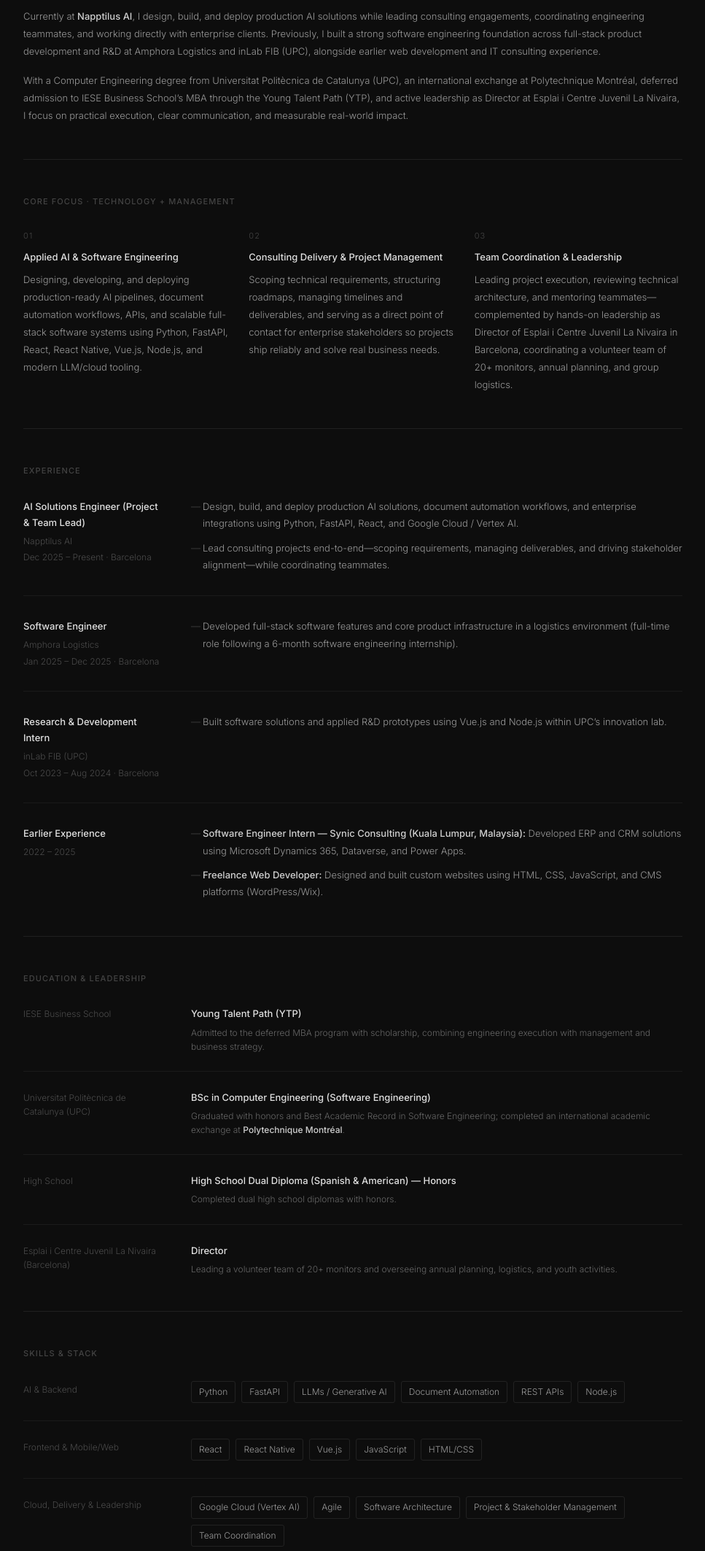
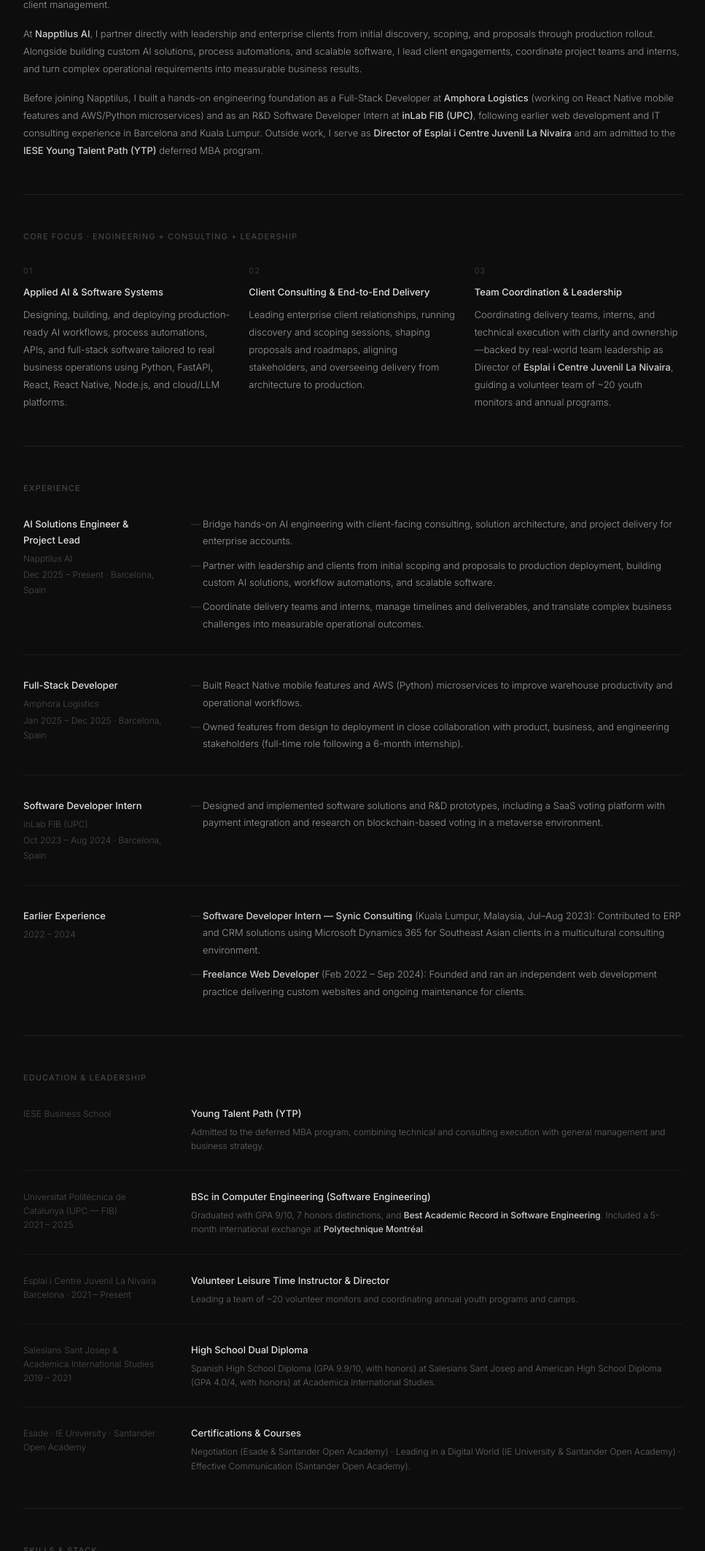
Before and after one commit to VinasRicard/VinasRicard, a plain HTML site: page index.html in a window 1280 px wide. Shown: the part 674-2800 px from the top of the page at 73% size, without its empty margins (156-1123 px from the left). Drawn offline with Linux system fonts and the light colour scheme.

Commit message:
Update website content: new hero, about, experience, education & leadership, skills and contact
Co-Authored-By: Claude Opus 5.5 <noreply@anthropic.com>

```diff
--- a/index.html
+++ b/index.html
@@ -3,8 +3,8 @@
 <head>
   <meta charset="UTF-8">
   <meta name="viewport" content="width=device-width, initial-scale=1.0">
-  <title>Ricard Viñas — AI Engineer & Consulting Project Lead</title>
-  <meta name="description" content="Ricard Viñas — AI Engineer & Consulting Project Lead in Barcelona. Building production AI systems and leading enterprise consulting projects and teams.">
+  <title>Ricard Viñas — AI Solutions Engineer & Project Lead</title>
+  <meta name="description" content="Ricard Viñas Ferran — AI Solutions Engineer & Project Lead at Napptilus AI, Barcelona. Building production AI systems and leading enterprise consulting delivery.">
   <link href="https://fonts.googleapis.com/css2?family=Inter:wght@300;400;500&display=swap" rel="stylesheet">
   <link rel="stylesheet" href="styles.css">
 </head>
@@ -14,7 +14,7 @@
   <nav class="nav">
     <div class="nav-left">
       <div class="nav-name">Ricard Viñas,</div>
-      <div class="nav-role">AI Engineer & Consulting Project Lead</div>
+      <div class="nav-role">AI Solutions Engineer & Project Lead</div>
     </div>
     <div class="nav-links">
       <a href="#about">About</a>
@@ -28,8 +28,8 @@
 
     <!-- HERO -->
     <header class="hero">
-      <h1 class="hero-title">Building production AI systems and leading enterprise consulting projects and teams.</h1>
-      <p class="hero-text">Computer Engineering graduate (UPC) with honors and Best Academic Record in Software Engineering, and admitted to IESE Business School’s Young Talent Path (YTP) with scholarship. At Napptilus AI, I combine hands-on AI engineering with consulting project management, team coordination, and client delivery—turning complex business problems into reliable, scalable solutions without unnecessary complexity.</p>
+      <h1 class="hero-title">Building production AI systems and leading enterprise consulting delivery.</h1>
+      <p class="hero-text">AI Solutions Engineer and Project Lead at Napptilus AI in Barcelona, bridging hands-on AI engineering with client-facing consulting, solution architecture, and team coordination. Admitted to IESE Business School’s Young Talent Path (YTP), with a Computer Engineering degree (Best Academic Record in Software Engineering) from UPC.</p>
       <div class="hero-ctas">
         <a href="#contact" class="btn btn--primary">Get in touch</a>
         <a href="https://www.linkedin.com/in/ricardvinas/" target="_blank" rel="noopener" class="btn">LinkedIn ↗</a>
@@ -44,9 +44,9 @@
       <section class="section" id="about">
         <div class="section-label">About Me</div>
         <div class="section-body">
-          <p>I am an AI Engineer and Project/Team Lead based in Barcelona, bridging technical execution, project management, and business delivery.</p>
-          <p>Currently at <strong>Napptilus AI</strong>, I design, build, and deploy production AI solutions while leading consulting engagements, coordinating engineering teammates, and working directly with enterprise clients. Previously, I built a strong software engineering foundation across full-stack product development and R&amp;D at Amphora Logistics and inLab FIB (UPC), alongside earlier web development and IT consulting experience.</p>
-          <p>With a Computer Engineering degree from Universitat Politècnica de Catalunya (UPC), an international exchange at Polytechnique Montréal, deferred admission to IESE Business School’s MBA through the Young Talent Path (YTP), and active leadership as Director at Esplai i Centre Juvenil La Nivaira, I focus on practical execution, clear communication, and measurable real-world impact.</p>
+          <p>I am an AI Solutions Engineer and Project Lead based in Barcelona, working at the intersection of applied AI engineering, consulting delivery, and client management.</p>
+          <p>At <strong>Napptilus AI</strong>, I partner directly with leadership and enterprise clients from initial discovery, scoping, and proposals through production rollout. Alongside building custom AI solutions, process automations, and scalable software, I lead client engagements, coordinate project teams and interns, and turn complex operational requirements into measurable business results.</p>
+          <p>Before joining Napptilus, I built a hands-on engineering foundation as a Full-Stack Developer at <strong>Amphora Logistics</strong> (working on React Native mobile features and AWS/Python microservices) and as an R&amp;D Software Developer Intern at <strong>inLab FIB (UPC)</strong>, following earlier web development and IT consulting experience in Barcelona and Kuala Lumpur. Outside work, I serve as <strong>Director of Esplai i Centre Juvenil La Nivaira</strong> and am admitted to the <strong>IESE Young Talent Path (YTP)</strong> deferred MBA program.</p>
         </div>
       </section>
 
@@ -54,22 +54,22 @@
 
       <!-- CORE FOCUS -->
       <section class="section">
-        <div class="section-label">Core Focus · Technology + Management</div>
+        <div class="section-label">Core Focus · Engineering + Consulting + Leadership</div>
         <div class="section-body pillars">
           <div class="pillar">
             <div class="pillar-num">01</div>
-            <div class="pillar-title">Applied AI & Software Engineering</div>
-            <p class="pillar-text">Designing, developing, and deploying production-ready AI pipelines, document automation workflows, APIs, and scalable full-stack software systems using Python, FastAPI, React, React Native, Vue.js, Node.js, and modern LLM/cloud tooling.</p>
+            <div class="pillar-title">Applied AI & Software Systems</div>
+            <p class="pillar-text">Designing, building, and deploying production-ready AI workflows, process automations, APIs, and full-stack software tailored to real business operations using Python, FastAPI, React, React Native, Node.js, and cloud/LLM platforms.</p>
           </div>
           <div class="pillar">
             <div class="pillar-num">02</div>
-            <div class="pillar-title">Consulting Delivery & Project Management</div>
-            <p class="pillar-text">Scoping technical requirements, structuring roadmaps, managing timelines and deliverables, and serving as a direct point of contact for enterprise stakeholders so projects ship reliably and solve real business needs.</p>
+            <div class="pillar-title">Client Consulting & End-to-End Delivery</div>
+            <p class="pillar-text">Leading enterprise client relationships, running discovery and scoping sessions, shaping proposals and roadmaps, aligning stakeholders, and overseeing delivery from architecture to production.</p>
           </div>
           <div class="pillar">
             <div class="pillar-num">03</div>
             <div class="pillar-title">Team Coordination & Leadership</div>
-            <p class="pillar-text">Leading project execution, reviewing technical architecture, and mentoring teammates—complemented by hands-on leadership as Director of Esplai i Centre Juvenil La Nivaira in Barcelona, coordinating a volunteer team of 20+ monitors, annual planning, and group logistics.</p>
+            <p class="pillar-text">Coordinating delivery teams, interns, and technical execution with clarity and ownership—backed by real-world team leadership as Director of <strong>Esplai i Centre Juvenil La Nivaira</strong>, guiding a volunteer team of ~20 youth monitors and annual programs.</p>
           </div>
         </div>
       </section>
@@ -83,40 +83,42 @@
 
           <div class="exp-item">
             <div class="exp-left">
-              <div class="exp-title">AI Solutions Engineer (Project & Team Lead)</div>
+              <div class="exp-title">AI Solutions Engineer & Project Lead</div>
               <div class="exp-meta">Napptilus AI</div>
-              <div class="exp-date">Dec 2025 – Present · Barcelona</div>
+              <div class="exp-date">Dec 2025 – Present · Barcelona, Spain</div>
             </div>
             <div class="exp-right">
               <ul class="exp-list">
-                <li>Design, build, and deploy production AI solutions, document automation workflows, and enterprise integrations using Python, FastAPI, React, and Google Cloud / Vertex AI.</li>
-                <li>Lead consulting projects end-to-end—scoping requirements, managing deliverables, and driving stakeholder alignment—while coordinating teammates.</li>
+                <li>Bridge hands-on AI engineering with client-facing consulting, solution architecture, and project delivery for enterprise accounts.</li>
+                <li>Partner with leadership and clients from initial scoping and proposals to production deployment, building custom AI solutions, workflow automations, and scalable software.</li>
+                <li>Coordinate delivery teams and interns, manage timelines and deliverables, and translate complex business challenges into measurable operational outcomes.</li>
               </ul>
             </div>
           </div>
 
           <div class="exp-item">
             <div class="exp-left">
-              <div class="exp-title">Software Engineer</div>
+              <div class="exp-title">Full-Stack Developer</div>
               <div class="exp-meta">Amphora Logistics</div>
-              <div class="exp-date">Jan 2025 – Dec 2025 · Barcelona</div>
+              <div class="exp-date">Jan 2025 – Dec 2025 · Barcelona, Spain</div>
             </div>
             <div class="exp-right">
               <ul class="exp-list">
-                <li>Developed full-stack software features and core product infrastructure in a logistics environment (full-time role following a 6-month software engineering internship).</li>
+                <li>Built React Native mobile features and AWS (Python) microservices to improve warehouse productivity and operational workflows.</li>
+                <li>Owned features from design to deployment in close collaboration with product, business, and engineering stakeholders (full-time role following a 6-month internship).</li>
               </ul>
             </div>
           </div>
 
           <div class="exp-item">
             <div class="exp-left">
-              <div class="exp-title">Research & Development Intern</div>
+              <div class="exp-title">Software Developer Intern</div>
               <div class="exp-meta">inLab FIB (UPC)</div>
-              <div class="exp-date">Oct 2023 – Aug 2024 · Barcelona</div>
+              <div class="exp-date">Oct 2023 – Aug 2024 · Barcelona, Spain</div>
             </div>
             <div class="exp-right">
               <ul class="exp-list">
-                <li>Built software solutions and applied R&amp;D prototypes using Vue.js and Node.js within UPC’s innovation lab.</li>
+                <li>Designed and implemented software solutions and R&amp;D prototypes, including a SaaS voting platform with payment integration and research on blockchain-based voting in a metaverse environment.</li>
               </ul>
             </div>
           </div>
@@ -124,12 +126,12 @@
           <div class="exp-item">
             <div class="exp-left">
               <div class="exp-title">Earlier Experience</div>
-              <div class="exp-date">2022 – 2025</div>
+              <div class="exp-date">2022 – 2024</div>
             </div>
             <div class="exp-right">
               <ul class="exp-list">
-                <li><strong>Software Engineer Intern — Synic Consulting (Kuala Lumpur, Malaysia):</strong> Developed ERP and CRM solutions using Microsoft Dynamics 365, Dataverse, and Power Apps.</li>
-                <li><strong>Freelance Web Developer:</strong> Designed and built custom websites using HTML, CSS, JavaScript, and CMS platforms (WordPress/Wix).</li>
+                <li><strong>Software Developer Intern — Synic Consulting</strong> (Kuala Lumpur, Malaysia, Jul–Aug 2023): Contributed to ERP and CRM solutions using Microsoft Dynamics 365 for Southeast Asian clients in a multicultural consulting environment.</li>
+                <li><strong>Freelance Web Developer</strong> (Feb 2022 – Sep 2024): Founded and ran an independent web development practice delivering custom websites and ongoing maintenance for clients.</li>
               </ul>
             </div>
           </div>
@@ -148,31 +150,39 @@
             <div class="edu-left">IESE Business School</div>
             <div class="edu-right">
               <div class="edu-degree">Young Talent Path (YTP)</div>
-              <div class="edu-detail">Admitted to the deferred MBA program with scholarship, combining engineering execution with management and business strategy.</div>
+              <div class="edu-detail">Admitted to the deferred MBA program, combining technical and consulting execution with general management and business strategy.</div>
             </div>
           </div>
 
           <div class="edu-item">
-            <div class="edu-left">Universitat Politècnica de Catalunya (UPC)</div>
+            <div class="edu-left">Universitat Politècnica de Catalunya (UPC — FIB)<br>2021 – 2025</div>
             <div class="edu-right">
               <div class="edu-degree">BSc in Computer Engineering (Software Engineering)</div>
-              <div class="edu-detail">Graduated with honors and Best Academic Record in Software Engineering; completed an international academic exchange at <strong>Polytechnique Montréal</strong>.</div>
+              <div class="edu-detail">Graduated with GPA 9/10, 7 honors distinctions, and <strong>Best Academic Record in Software Engineering</strong>. Included a 5-month international exchange at <strong>Polytechnique Montréal</strong>.</div>
             </div>
           </div>
 
           <div class="edu-item">
-            <div class="edu-left">High School</div>
+            <div class="edu-left">Esplai i Centre Juvenil La Nivaira<br>Barcelona · 2021 – Present</div>
             <div class="edu-right">
-              <div class="edu-degree">High School Dual Diploma (Spanish & American) — Honors</div>
-              <div class="edu-detail">Completed dual high school diplomas with honors.</div>
+              <div class="edu-degree">Volunteer Leisure Time Instructor & Director</div>
+              <div class="edu-detail">Leading a team of ~20 volunteer monitors and coordinating annual youth programs and camps.</div>
             </div>
           </div>
 
           <div class="edu-item">
-            <div class="edu-left">Esplai i Centre Juvenil La Nivaira (Barcelona)</div>
+            <div class="edu-left">Salesians Sant Josep & Academica International Studies<br>2019 – 2021</div>
             <div class="edu-right">
-              <div class="edu-degree">Director</div>
-              <div class="edu-detail">Leading a volunteer team of 20+ monitors and overseeing annual planning, logistics, and youth activities.</div>
+              <div class="edu-degree">High School Dual Diploma</div>
+              <div class="edu-detail">Spanish High School Diploma (GPA 9.9/10, with honors) at Salesians Sant Josep and American High School Diploma (GPA 4.0/4, with honors) at Academica International Studies.</div>
+            </div>
+          </div>
+
+          <div class="edu-item">
+            <div class="edu-left">Esade · IE University · Santander Open Academy</div>
+            <div class="edu-right">
+              <div class="edu-degree">Certifications & Courses</div>
+              <div class="edu-detail">Negotiation (Esade & Santander Open Academy) · Leading in a Digital World (IE University & Santander Open Academy) · Effective Communication (Santander Open Academy).</div>
             </div>
           </div>
 
@@ -187,23 +197,37 @@
         <div class="section-body">
 
           <div class="edu-item">
-            <div class="edu-left">AI & Backend</div>
+            <div class="edu-left">AI, Backend & Data</div>
             <div class="edu-right skills">
-              <span>Python</span><span>FastAPI</span><span>LLMs / Generative AI</span><span>Document Automation</span><span>REST APIs</span><span>Node.js</span>
+              <span>Python</span><span>FastAPI</span><span>LLMs & Applied AI</span><span>Workflow & Document Automation</span><span>REST APIs</span><span>Node.js</span><span>SQL</span>
             </div>
           </div>
 
           <div class="edu-item">
-            <div class="edu-left">Frontend & Mobile/Web</div>
+            <div class="edu-left">Frontend & Mobile</div>
             <div class="edu-right skills">
-              <span>React</span><span>React Native</span><span>Vue.js</span><span>JavaScript</span><span>HTML/CSS</span>
+              <span>React</span><span>React Native</span><span>JavaScript</span><span>HTML</span><span>CSS</span>
             </div>
           </div>
 
           <div class="edu-item">
-            <div class="edu-left">Cloud, Delivery & Leadership</div>
+            <div class="edu-left">Cloud, DevOps & Tools</div>
             <div class="edu-right skills">
-              <span>Google Cloud (Vertex AI)</span><span>Agile</span><span>Software Architecture</span><span>Project & Stakeholder Management</span><span>Team Coordination</span>
+              <span>Google Cloud (Vertex AI)</span><span>AWS</span><span>Docker</span><span>Git</span><span>Firebase</span><span>Figma</span><span>Google Workspace</span><span>Microsoft Dynamics 365</span>
+            </div>
+          </div>
+
+          <div class="edu-item">
+            <div class="edu-left">Consulting & Leadership</div>
+            <div class="edu-right skills">
+              <span>Solution Scoping & Proposals</span><span>Stakeholder Management</span><span>Project Delivery</span><span>Team Leadership</span>
+            </div>
+          </div>
+
+          <div class="edu-item">
+            <div class="edu-left">Languages</div>
+            <div class="edu-right skills">
+              <span>Catalan (Native)</span><span>Spanish (Native)</span><span>English (C1)</span>
             </div>
           </div>
 
@@ -216,7 +240,8 @@
       <section class="section">
         <div class="section-label">Outside the Office</div>
         <div class="section-body">
-          <p>Beyond software and consulting, I am deeply involved in youth education and community leadership as Director of Esplai i Centre Juvenil La Nivaira and volunteer with a local neighborhood NGO. I also enjoy sports (running, padel, tennis, and football), playing the piano, reading fiction and sci-fi, watching films, and traveling—having spent time living and studying/working in Montréal and Kuala Lumpur.</p>
+          <p>Beyond building AI systems and leading consulting projects, youth education and community life are a core part of who I am—both as <strong>Director of Esplai i Centre Juvenil La Nivaira</strong> and volunteering with a local neighborhood NGO.</p>
+          <p>When I step away from the screen, you will likely find me playing padel, tennis, football, or running, sitting down at the piano, cooking big batches in the kitchen, or designing logic puzzles and themed games. I also enjoy reading mysteries and fiction, watching films with family, and traveling—having lived and studied/worked in <strong>Montréal</strong> and <strong>Kuala Lumpur</strong>, and spending time between <strong>Barcelona</strong> and <strong>Cervera</strong>.</p>
         </div>
       </section>
 
@@ -227,7 +252,9 @@
     <!-- CONTACT -->
     <div class="contact-section" id="contact">
       <h2 class="contact-title">Get in touch</h2>
-      <p class="contact-text">Based in Barcelona · Open to connecting on applied AI, consulting delivery, and technology/project leadership.</p>
+      <p class="contact-text">Based in Barcelona · Open to connecting on applied AI, consulting delivery, technology leadership, and business strategy.</p>
+      <a href="mailto:ricard.vinasf@gmail.com" class="contact-link-cta">ricard.vinasf@gmail.com</a>
+      <span class="contact-link-cta"> · </span>
       <a href="https://www.linkedin.com/in/ricardvinas/" target="_blank" rel="noopener" class="contact-link-cta">LinkedIn ↗</a>
     </div>
 
```
